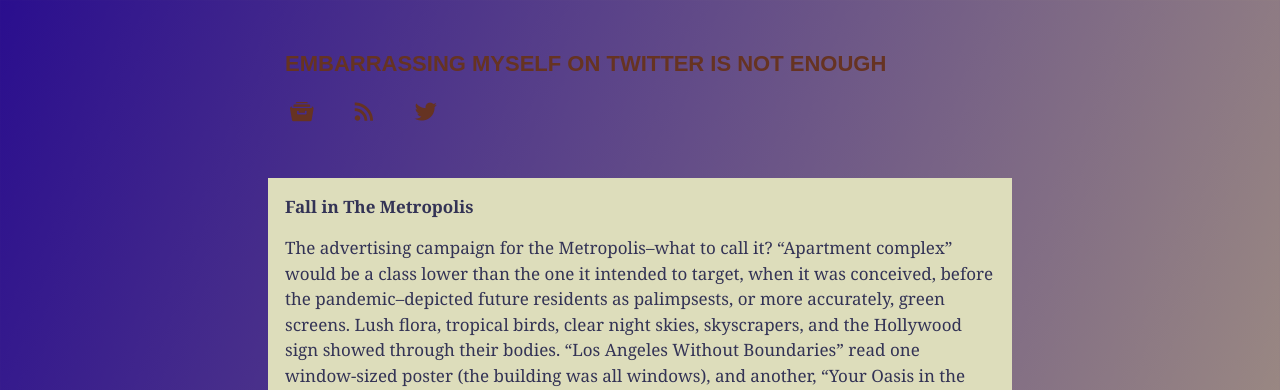
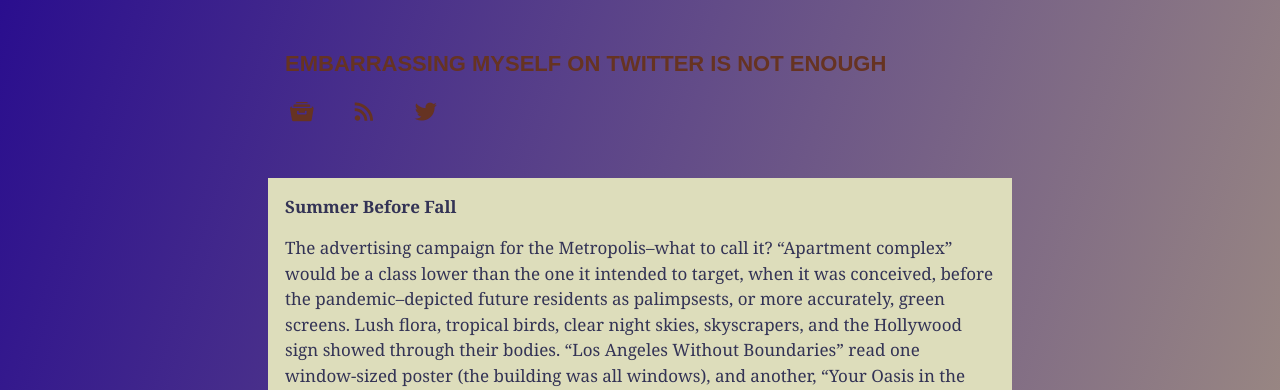
Before and after one commit to meanyhead/meanyhead.github.io, a Jekyll site: the page built from _posts/2021-1-31-metropolis.md, in a window 1280 px wide and 900 px high. Shown: the top 390 px of the window. Built offline with Jekyll 4.4.1, drawn with Linux system fonts in a browser that asks for light colours; comment, search, counter and statistics services are not loaded.

Commit message:
add image to metropolis

```diff
--- a/_posts/2021-1-31-metropolis.md
+++ b/_posts/2021-1-31-metropolis.md
@@ -1,6 +1,6 @@
 ---
 layout: post
-title: Fall in The Metropolis
+title: Summer Before Fall
 ---
 
 The advertising campaign for the Metropolis--what to call it? "Apartment complex" would be a class lower than the one it intended to target, when it was conceived, before the pandemic--depicted future residents as palimpsests, or more accurately, green screens. Lush flora, tropical birds, clear night skies, skyscrapers, and the Hollywood sign showed through their bodies. "Los Angeles Without Boundaries" read one window-sized poster (the building was all windows), and another, "Your Oasis in the City."
```
Also changed, not shown: other parts of _posts/2021-1-31-metropolis.md (+2 -0 lines), res/img/pole_tree_pole_tree.jpg (added).
